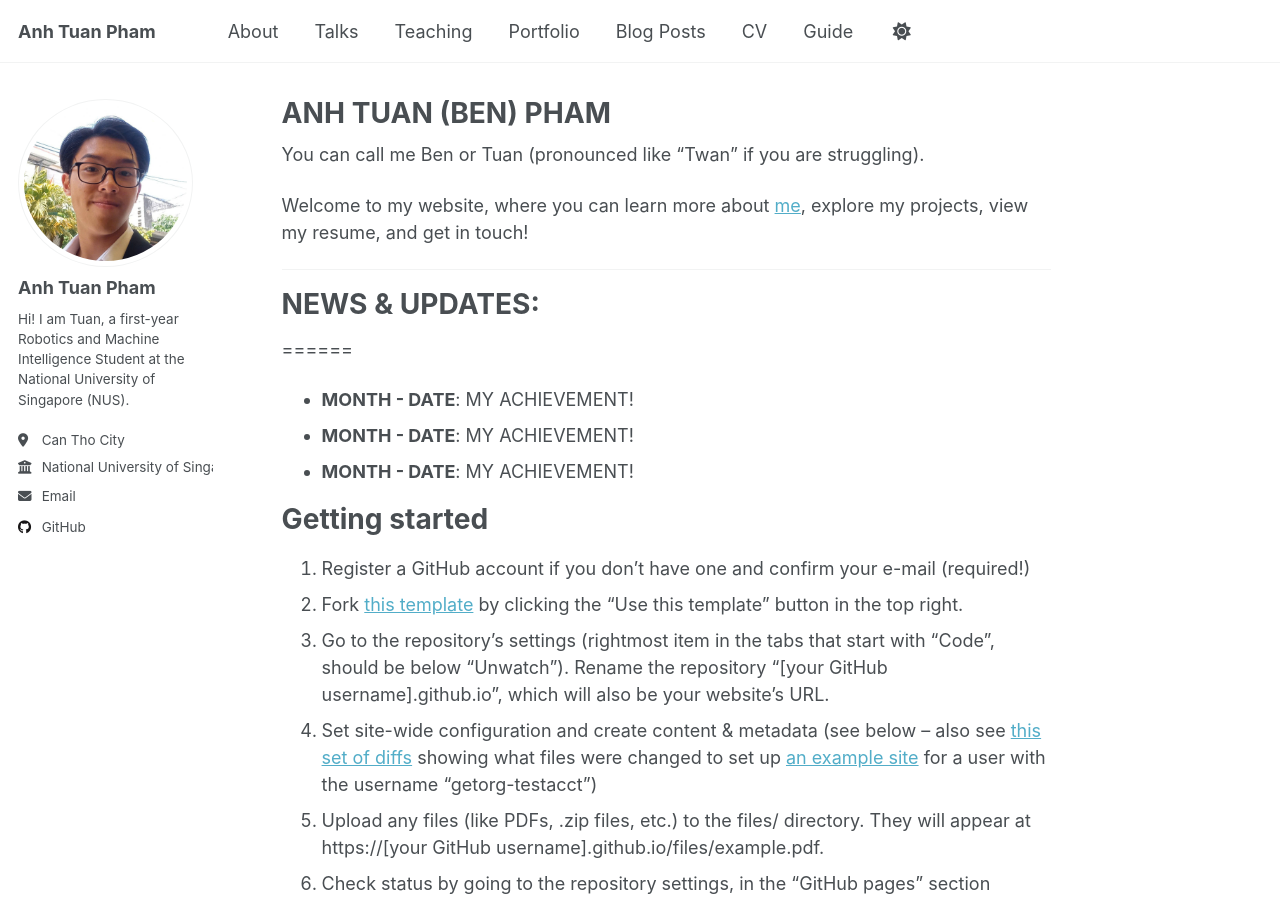
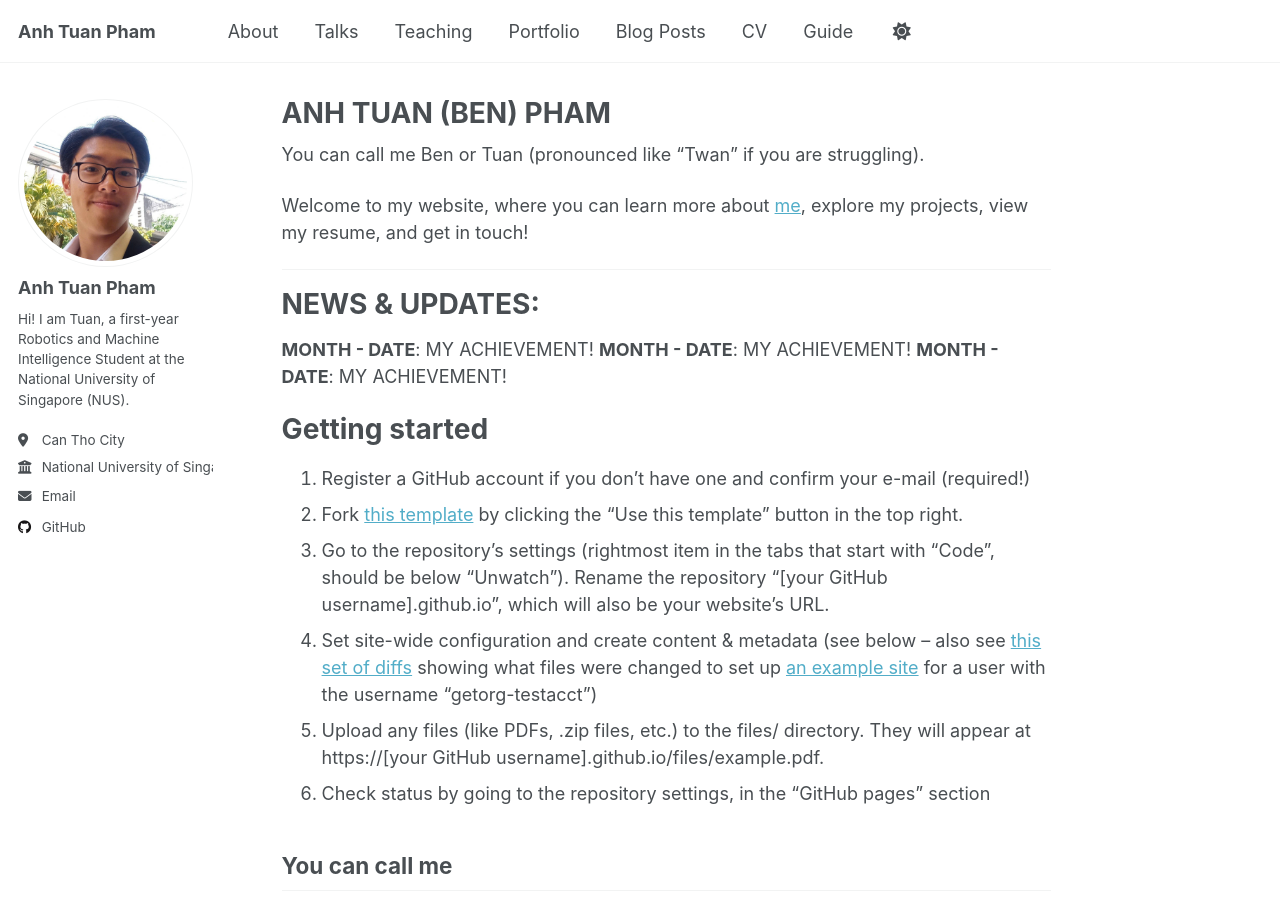
Before and after one commit to patuan07/patuan07.github.io, a Jekyll site: the page built from _pages/about.md, in a window 1280 px wide and 900 px high. Built offline with Jekyll 4.4.1, drawn with Linux system fonts in a browser that asks for light colours.

```diff
--- a/_pages/about.md
+++ b/_pages/about.md
@@ -13,11 +13,11 @@ Welcome to my website, where you can learn more about [me](https://patuan07.gith
 
 ------
 
-# **NEWS & UPDATES:**
+**NEWS & UPDATES:**
 ======
-- **MONTH - DATE**: MY ACHIEVEMENT!
-- **MONTH - DATE**: MY ACHIEVEMENT!
-- **MONTH - DATE**: MY ACHIEVEMENT!
+  **MONTH - DATE**: MY ACHIEVEMENT!
+  **MONTH - DATE**: MY ACHIEVEMENT!
+  **MONTH - DATE**: MY ACHIEVEMENT!
 
 Getting started
 ======
```
